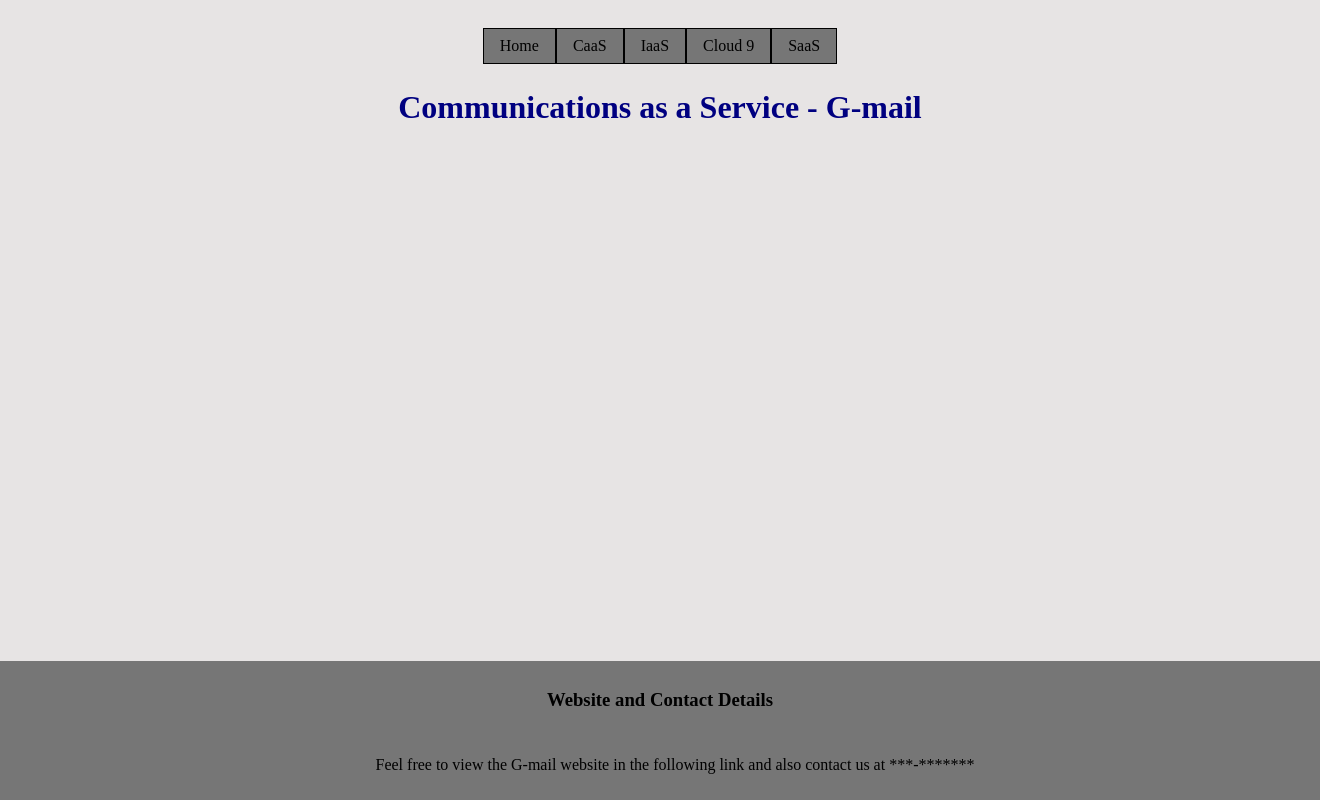
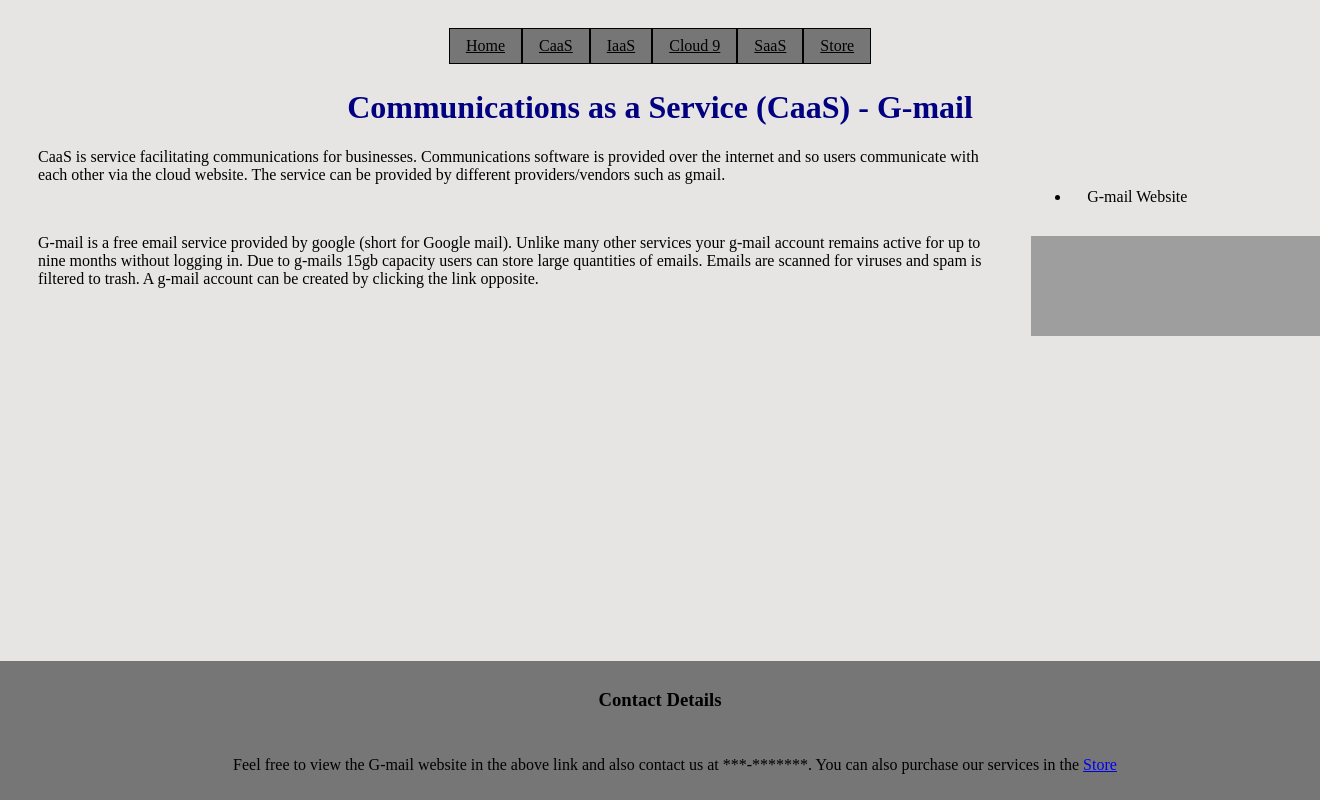
Before and after one commit to jamesbarry98/is1113117430162, a PHP site: page /ebusiness/caas_gmail.html in a window 1320 px wide. Run offline with PHP 8.4, Linux system fonts and the light colour scheme; grey boxes are pictures that could not be loaded.

Commit message:
cloud pages

```diff
--- a/cv/cv_page1.html
+++ b/cv/cv_page1.html
@@ -10,7 +10,7 @@
                 padding: 0;
                 overflow: hidden;
                 border: 1px solid #e7e7e7;
-                background-color: #f3f3f3;
+                background-color: #000;
                 }
 
             li {
@@ -31,7 +31,7 @@
 
                 .active {
                 color: white;
-                background-color: #4CAF50;
+                background-color: #33C1FF;
                 }
         </style>
 
@@ -77,7 +77,7 @@
 
 
 
-<a href="../homepage.html" class="btn btn-success">Homepage</a>
+<a href="../homepage.html" class="btn btn-info">Homepage</button></a>
 <a href="cv_page2.html" class="btn btn-dark">Next</a>
 
     </body>
--- a/cv/cv_page2.html
+++ b/cv/cv_page2.html
@@ -10,7 +10,7 @@
                 padding: 0;
                 overflow: hidden;
                 border: 1px solid #e7e7e7;
-                background-color: #f3f3f3;
+                background-color: #000;
                 }
 
             li {
@@ -31,7 +31,7 @@
 
                 .active {
                 color: white;
-                background-color: #4CAF50;
+                background-color: #33C1FF;
                 }
         </style>
 
--- a/cv/cv_page3.html
+++ b/cv/cv_page3.html
@@ -10,7 +10,7 @@
                 padding: 0;
                 overflow: hidden;
                 border: 1px solid #e7e7e7;
-                background-color: #f3f3f3;
+                background-color: #000;
                 }
 
             li {
@@ -31,7 +31,7 @@
 
                 .active {
                 color: white;
-                background-color: #4CAF50;
+                background-color: #33C1FF;
                 }
         </style>
 
@@ -110,7 +110,7 @@
 
         <div style= "text-align: center;">
         <a href="cv_page2.html" class="btn btn-dark">Back</a>
-        <a href="../homepage.html" class="btn btn-success">Home</a>
+        <a href="../homepage.html" class="btn btn-info">Home</a>
          </div>
     </body>
 
--- a/ebusiness/caas_gmail.html
+++ b/ebusiness/caas_gmail.html
@@ -17,23 +17,40 @@
               <a href="iaas_amazon.html">IaaS</a>
               <a href="paas_cloud9.html">Cloud 9</a>
               <a href="saas_salesforce.html">SaaS</a>
+              <a href="Ebus1.php">Store</a>
 
 
         </div>
         </div>
 
-        <h1 class="mainheading">Communications as a Service - G-mail</h1>
+        <h1 class="mainheading">Communications as a Service (CaaS) - G-mail</h1>
+
+        <div style="width:20%; float: right;">
+                <ul>
+                    <li><a href="https://accounts.google.com/SignUp">G-mail Website</a>
+                </ul>
+                <a href="https://accounts.google.com/SignUp"><img src="http://cdn.osxdaily.com/wp-content/uploads/2012/02/gmail1.jpg"width="290" height="100"></img></a>
+        </div>
+
 
         <p class="ex1">
-
+            CaaS is service facilitating communications for businesses. Communications software is provided over the internet and so users
+            communicate with each other via the cloud website. The service can be provided by different providers/vendors such as gmail.
         </p>
         </br>
 
+        <p class="ex1">
+            G-mail is a free email service provided by google (short for Google mail). Unlike many other services your g-mail account remains
+            active for up to nine months without logging in. Due to g-mails 15gb capacity users can store large quantities of emails. Emails
+            are scanned for viruses and spam is filtered to trash. A g-mail account can be created by clicking the link opposite.
+        </p>
+
 
         <footer>
-        <center><h3> Website and Contact Details</h3></center>
+        <center><h3>Contact Details</h3></center>
         <div style= "text-align: center;">
-        <p class="ex1"> Feel free to view the G-mail website in the following link <a href=""></a> and also contact us at ***-*******
+        <p class="ex1"> Feel free to view the G-mail website in the above link and also contact us at ***-*******. You can also purchase our
+        services in the <a href="Ebus1.php">Store</a>
         </div>
         </footer>
 
--- a/ebusiness/ebus_pages.css
+++ b/ebusiness/ebus_pages.css
@@ -43,3 +43,7 @@ div {
     margin: 4px 2px;
     cursor: pointer;
 }
+
+body{
+    color: black;
+}
--- a/mystylesheet.css
+++ b/mystylesheet.css
@@ -4,6 +4,7 @@
 
 body {
     background-color: #E7E4E4;
+    color: black;
 }
 
 h1 {
@@ -42,7 +43,48 @@ p {
     color: black;
     float: left;
     padding: 8px 16px;
-    text-decoration: none;
     border: 1px solid #000;
     background-color: #767676;
 }
+
+li a, .dropbtn {
+    display: inline-block;
+    color: black;
+    text-align: center;
+    padding: 14px 16px;
+    text-decoration: none;
+}
+
+li.dropdown {
+    display: inline-block;
+}
+
+.dropdown-content {
+    display: none;
+    position: absolute;
+    background-color: #333;
+    min-width: 160px;
+    z-index: 1;
+}
+
+.dropdown-content a {
+    color: black;
+    padding: 12px 16px;
+    text-decoration: none;
+    display: block;
+    text-align: left;
+}
+
+.dropdown:hover .dropdown-content {
+    display: block;
+}
+
+.button {
+     background-color: #3399ff; /* Blue */
+    border: none;
+    color: white;
+    text-align: center;
+    text-decoration: none;
+    display: inline-block;
+    font-size: 16px;
+}
```
Also changed, not shown: ebusiness/iaas_amazon.html (+10 -2 lines), ebusiness/paas_cloud9.html (+10 -2 lines), ebusiness/saas_salesforce.html (+13 -4 lines), homepage.html (+16 -2 lines), intrests/coastguard.html (+92 -0 lines).
